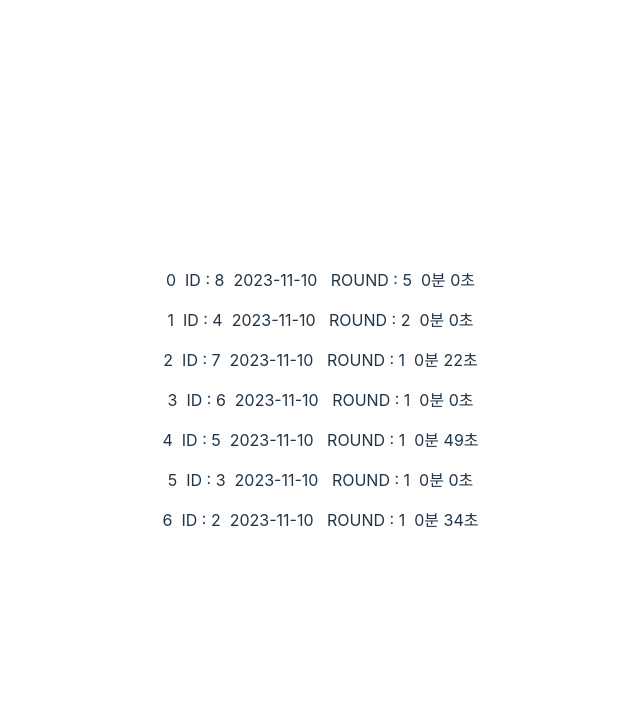
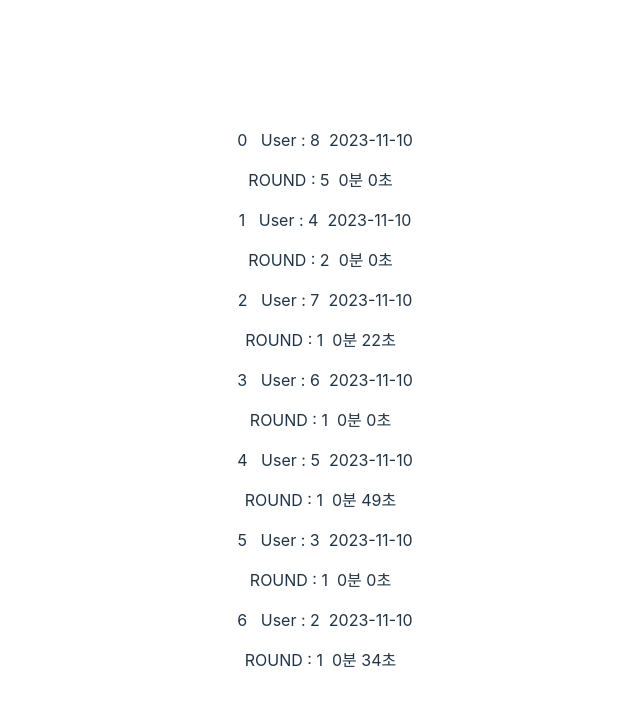
Before and after one commit to HACKY-TALKY-2/Team4, a React (Vite) app in the folder frontend/: page /leaderboard in a window 1280 px wide. Shown: the top 706 px of the page, without its empty margins (335-975 px from the left). Built offline with nearby package versions, Linux system fonts and the light colour scheme.

Commit message:
leaderboard 체크 준비 완료

```diff
--- a/frontend/src/page/leaderboard.jsx
+++ b/frontend/src/page/leaderboard.jsx
@@ -3,6 +3,7 @@ import '../App.css';
 import reactLogo from '../assets/react.svg';
 import viteLogo from '/vite.svg';
 import React, { Component } from 'react';
+import './leaderboard.css';
 
 function Leaderboard() {
   const rankers = [
@@ -54,9 +55,9 @@ return (
   <div className="leaderboard">
     {rankers.map((ranker, index) => (
       <ul>
-        {index}&nbsp;
-        ID : {ranker.name} &nbsp;
-        {ranker.date} &nbsp;
+      <p>{index} &nbsp;
+      User : {ranker.name} &nbsp;
+      {ranker.date} </p>
         ROUND : {ranker.round} &nbsp;
         {ranker.duration} &nbsp;
       </ul>
```
